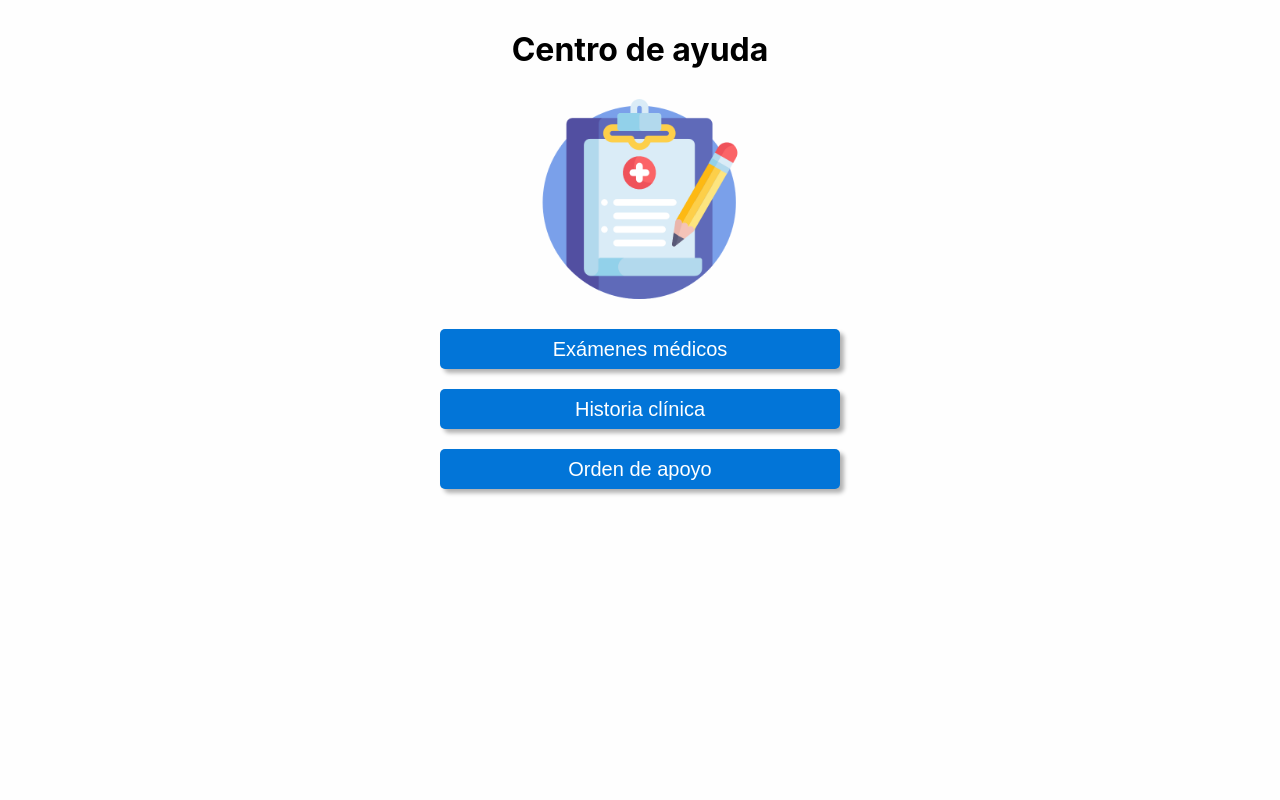
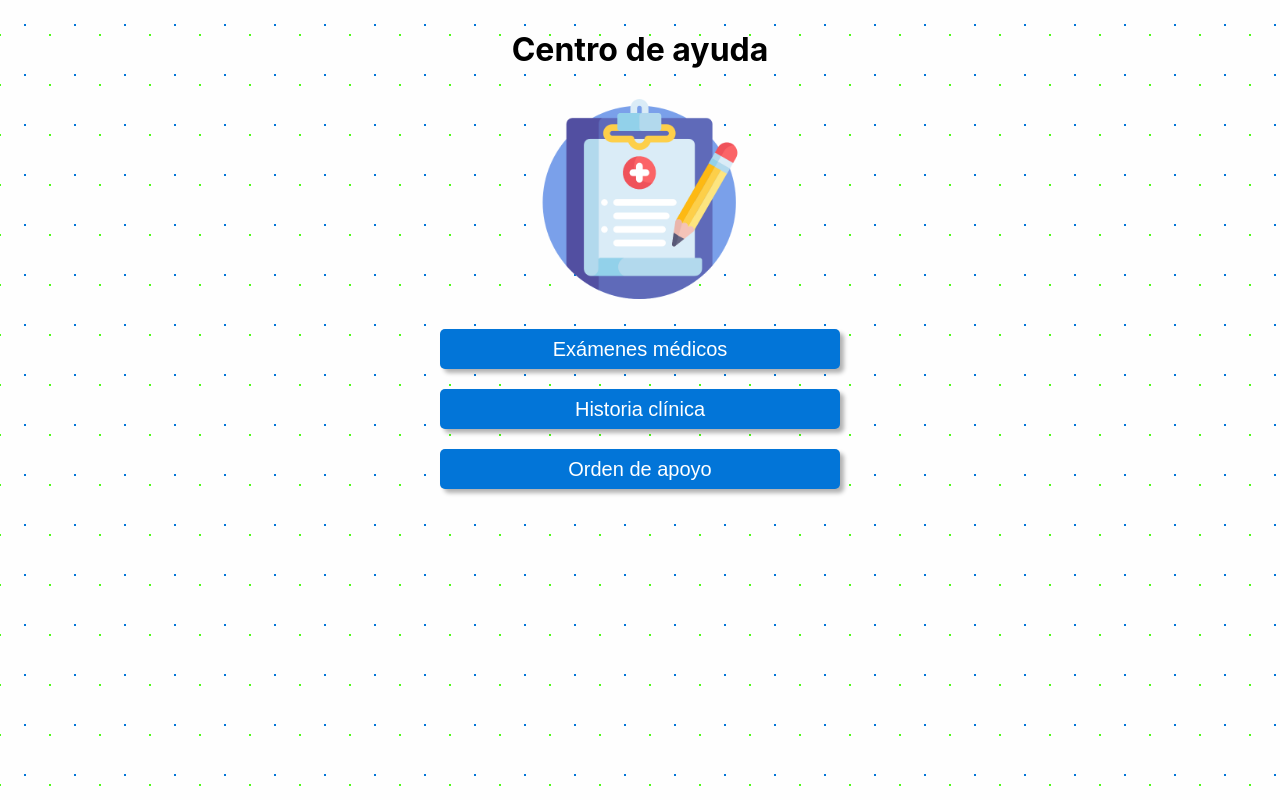
Before and after one commit to daquesada/hackathonavaya, a Vue app: page / in a window 1280 px wide. Built offline with nearby package versions, Linux system fonts and the light colour scheme.

Commit message:
lint code :tada:

```diff
--- a/src/App.vue
+++ b/src/App.vue
@@ -50,6 +50,11 @@ body {
   margin: 0 auto;
   width: 100%;
   background: #fefefe;
+  background-image: radial-gradient(#0275d8 1px, transparent 1px),
+    radial-gradient(#4cff16 1px, transparent 1px),
+    radial-gradient(#0275d8 1px, transparent 1px);
+  background-position: 0 0, 25px 10px;
+  background-size: 50px 50px;
 }
 #app {
   min-height: 100vh;
```
Also changed, not shown: 1 other file (tests, documents, lock files or other folders).
